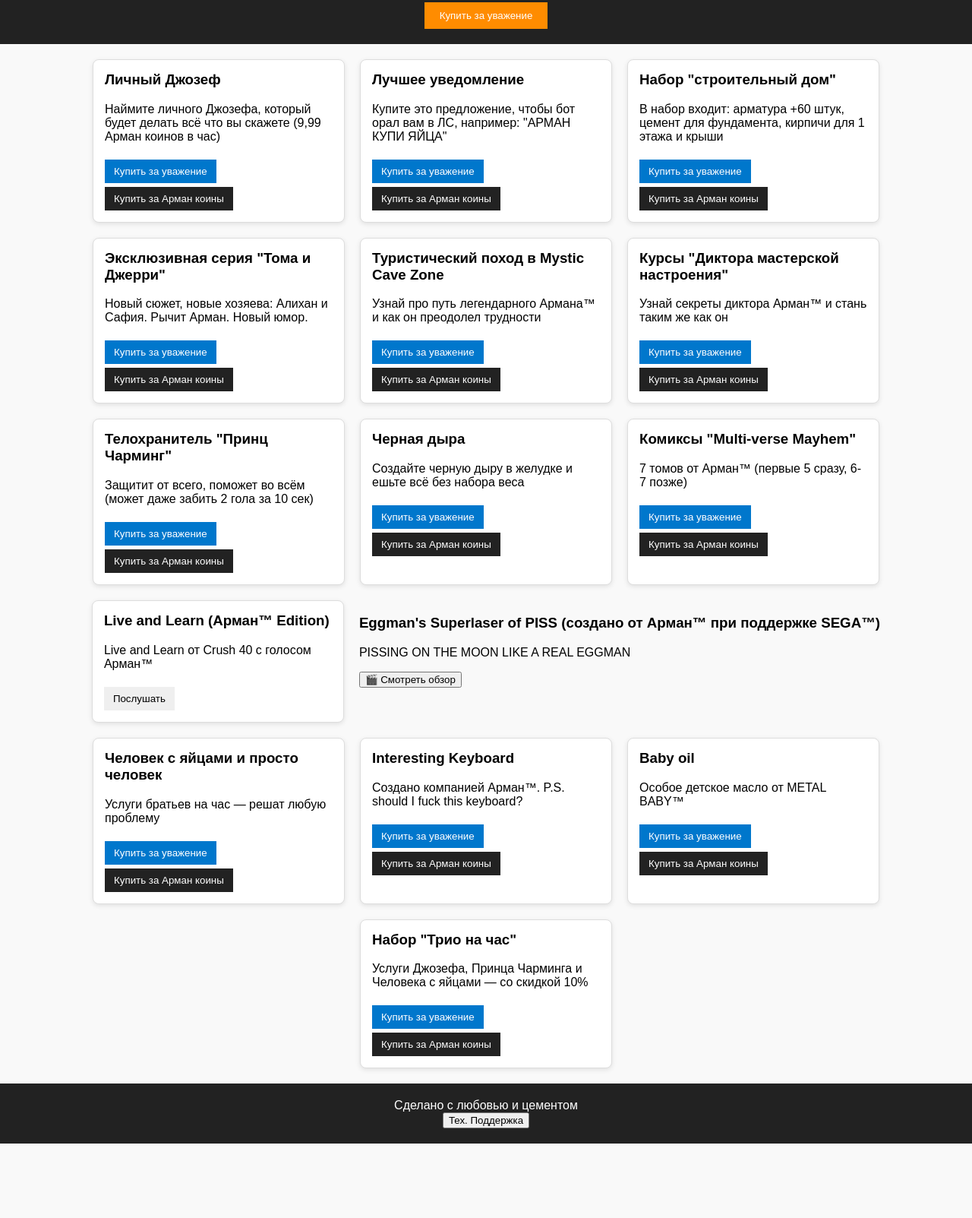
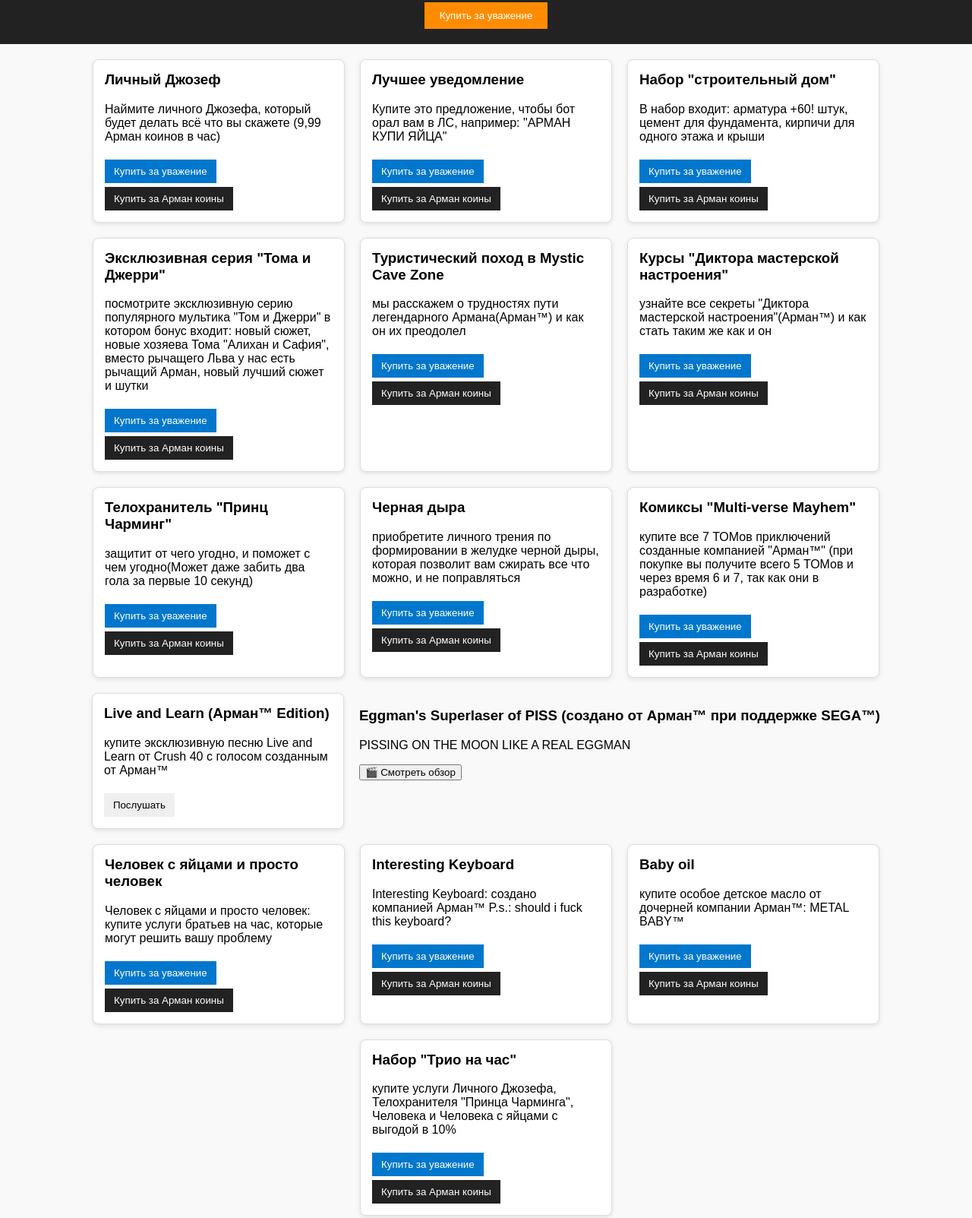
Before and after one commit to Trix3ier/Arman, a plain HTML site: page index.html in a window 1280 px wide. Shown: the part 92-1695 px from the top of the page at 76% size. Before the commit the page ends 1597 px from the top, so only its background shows below. Drawn offline with Linux system fonts and the light colour scheme.

Commit message:
Update index.html

```diff
--- a/index.html
+++ b/index.html
@@ -121,49 +121,49 @@
     </div>
     <div class="card">
       <h3>Набор "строительный дом"</h3>
-      <p>В набор входит: арматура +60 штук, цемент для фундамента, кирпичи для 1 этажа и крыши</p>
+      <p>В набор входит: арматура +60! штук, цемент для фундамента, кирпичи для одного этажа и крыши</p>
       <button class="respect-btn" onclick="alert('У вас недостаточно уважения к великой компании Арман™')">Купить за уважение</button>
       <button class="coin-btn" onclick="alert('Недоступно в вашей жопе мира')">Купить за Арман коины</button>
     </div>
     <div class="card">
       <h3>Эксклюзивная серия "Тома и Джерри"</h3>
-      <p>Новый сюжет, новые хозяева: Алихан и Сафия. Рычит Арман. Новый юмор.</p>
+      <p>посмотрите эксклюзивную серию популярного мультика "Том и Джерри" в котором бонус входит: новый сюжет, новые хозяева Тома "Алихан и Сафия", вместо рычащего Льва у нас есть рычащий Арман, новый лучший сюжет и шутки</p>
       <button class="respect-btn" onclick="alert('У вас недостаточно уважения к великой компании Арман™')">Купить за уважение</button>
       <button class="coin-btn" onclick="alert('Недоступно в вашей жопе мира')">Купить за Арман коины</button>
     </div>
     <div class="card">
       <h3>Туристический поход в Mystic Cave Zone</h3>
-      <p>Узнай про путь легендарного Армана™ и как он преодолел трудности</p>
+      <p>мы расскажем о трудностях пути легендарного Армана(Арман™) и как он их преодолел</p>
       <button class="respect-btn" onclick="alert('У вас недостаточно уважения к великой компании Арман™')">Купить за уважение</button>
       <button class="coin-btn" onclick="alert('Недоступно в вашей жопе мира')">Купить за Арман коины</button>
     </div>
     <div class="card">
       <h3>Курсы "Диктора мастерской настроения"</h3>
-      <p>Узнай секреты диктора Арман™ и стань таким же как он</p>
+      <p>узнайте все секреты "Диктора мастерской настроения"(Арман™) и как стать таким же как и он</p>
       <button class="respect-btn" onclick="alert('У вас недостаточно уважения к великой компании Арман™')">Купить за уважение</button>
       <button class="coin-btn" onclick="alert('Недоступно в вашей жопе мира')">Купить за Арман коины</button>
     </div>
     <div class="card">
       <h3>Телохранитель "Принц Чарминг"</h3>
-      <p>Защитит от всего, поможет во всём (может даже забить 2 гола за 10 сек)</p>
+      <p>защитит от чего угодно, и поможет с чем угодно(Может даже забить два гола за первые 10 секунд)</p>
       <button class="respect-btn" onclick="alert('У вас недостаточно уважения к великой компании Арман™')">Купить за уважение</button>
       <button class="coin-btn" onclick="alert('Недоступно в вашей жопе мира')">Купить за Арман коины</button>
     </div>
     <div class="card">
       <h3>Черная дыра</h3>
-      <p>Создайте черную дыру в желудке и ешьте всё без набора веса</p>
+      <p>приобретите личного трения по формировании в желудке черной дыры, которая позволит вам сжирать все что можно, и не поправляться</p>
       <button class="respect-btn" onclick="alert('У вас недостаточно уважения к великой компании Арман™')">Купить за уважение</button>
       <button class="coin-btn" onclick="alert('Недоступно в вашей жопе мира')">Купить за Арман коины</button>
     </div>
     <div class="card">
       <h3>Комиксы "Multi-verse Mayhem"</h3>
-      <p>7 томов от Арман™ (первые 5 сразу, 6-7 позже)</p>
+      <p>купите все 7 ТОМов приключений созданные компанией "Арман™" (при покупке вы получите всего 5 ТОМов и через время 6 и 7, так как они в разработке)</p>
       <button class="respect-btn" onclick="alert('У вас недостаточно уважения к великой компании Арман™')">Купить за уважение</button>
       <button class="coin-btn" onclick="alert('Недоступно в вашей жопе мира')">Купить за Арман коины</button>
     </div>
     <div class="card">
       <h3>Live and Learn (Арман™ Edition)</h3>
-      <p>Live and Learn от Crush 40 с голосом Арман™</p>
+      <p>купите эксклюзивную песню Live and Learn от Crush 40 с голосом созданным от Арман™</p>
       <button onclick="alert('Шторка с аудио скоро появится')">Послушать</button>
     </div>
 <!DOCTYPE html>
@@ -196,25 +196,26 @@
 </html>
     <div class="card">
       <h3>Человек с яйцами и просто человек</h3>
-      <p>Услуги братьев на час — решат любую проблему</p>
+      <p>Человек с яйцами и просто человек: купите услуги братьев на час, которые могут решить вашу проблему</p>
       <button class="respect-btn" onclick="alert('У вас недостаточно уважения к великой компании Арман™')">Купить за уважение</button>
       <button class="coin-btn" onclick="alert('Недоступно в вашей жопе мира')">Купить за Арман коины</button>
     </div>
     <div class="card">
       <h3>Interesting Keyboard</h3>
-      <p>Создано компанией Арман™. P.S. should I fuck this keyboard?</p>
+      <p> Interesting Keyboard: создано компанией Арман™
+P.s.: should i fuck this keyboard?</p>
       <button class="respect-btn" onclick="alert('У вас недостаточно уважения к великой компании Арман™')">Купить за уважение</button>
       <button class="coin-btn" onclick="alert('Недоступно в вашей жопе мира')">Купить за Арман коины</button>
     </div>
     <div class="card">
       <h3>Baby oil</h3>
-      <p>Особое детское масло от METAL BABY™</p>
+      <p> купите особое детское масло от дочерней компании Арман™: METAL BABY™</p>
       <button class="respect-btn" onclick="alert('У вас недостаточно уважения к великой компании Арман™')">Купить за уважение</button>
       <button class="coin-btn" onclick="alert('Недоступно в вашей жопе мира')">Купить за Арман коины</button>
     </div>
     <div class="card">
       <h3>Набор "Трио на час"</h3>
-      <p>Услуги Джозефа, Принца Чарминга и Человека с яйцами — со скидкой 10%</p>
+      <p>купите услуги Личного Джозефа, Телохранителя "Принца Чарминга", Человека и Человека с яйцами с выгодой в 10%</p>
       <button class="respect-btn" onclick="alert('У вас недостаточно уважения к великой компании Арман™')">Купить за уважение</button>
       <button class="coin-btn" onclick="alert('Недоступно в вашей жопе мира')">Купить за Арман коины</button>
     </div>
```
